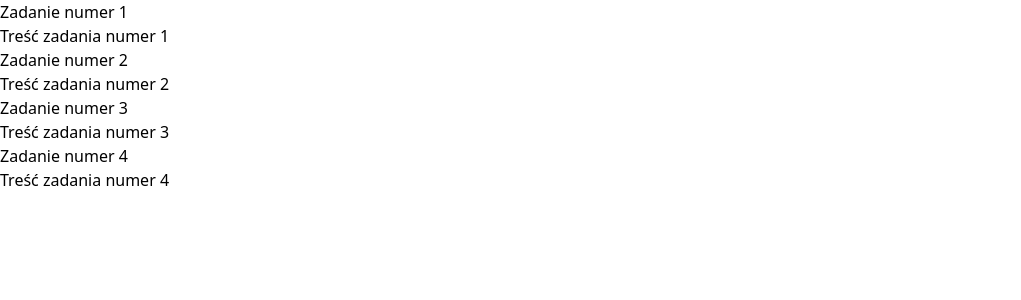
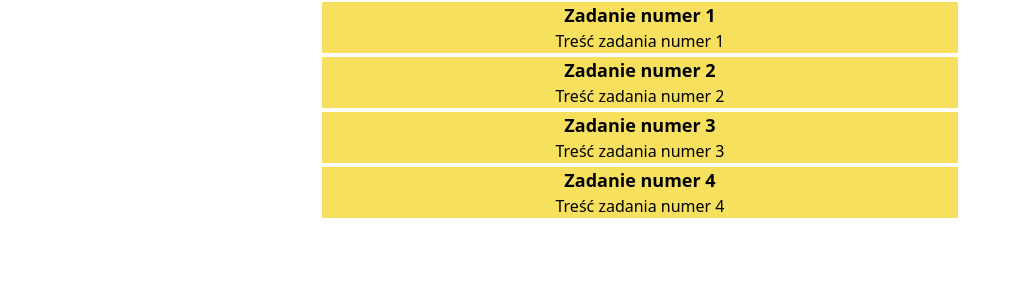
Before and after one commit to tomaszprc/todo_new, a React (Create React App) app: page / in a window 1280 px wide. Shown: the top 300 px of the page, without its empty margins (0-1021 px from the left). Built offline with nearby package versions, Linux system fonts and the light colour scheme.

Commit message:
Ostylowanie standardowych elementow

```diff
--- a/src/components/App/App.js
+++ b/src/components/App/App.js
@@ -31,9 +31,9 @@ class App extends React.Component {
 
   render() {
     return (
-      <>
+      <div className="container m-0 m-auto">
         <ListWrapper tasks={this.state.tasks}/>
-      </>
+      </div>
     )
   }
 }
--- a/src/components/ListWrapper/ListElement/ListElement.js
+++ b/src/components/ListWrapper/ListElement/ListElement.js
@@ -1,10 +1,10 @@
 import React from 'react';
 
 const ListElement = (props) => (
-    <>
-        <p>{props.title}</p>
+    <div className="w-1/2 m-0 m-auto bg-yellow-400 border-2 border-white">
+        <p className="text-lg font-bold">{props.title}</p>
         <p>{props.description}</p>
-    </>
+    </div>
 )
 
 export default ListElement;
--- a/src/components/ListWrapper/ListWrapper.js
+++ b/src/components/ListWrapper/ListWrapper.js
@@ -12,7 +12,7 @@ const ListWrapper = (props) => {
     ))
 
     return (
-        <div>
+        <div className="text-center">
             {tasks}
         </div>
     )
```
